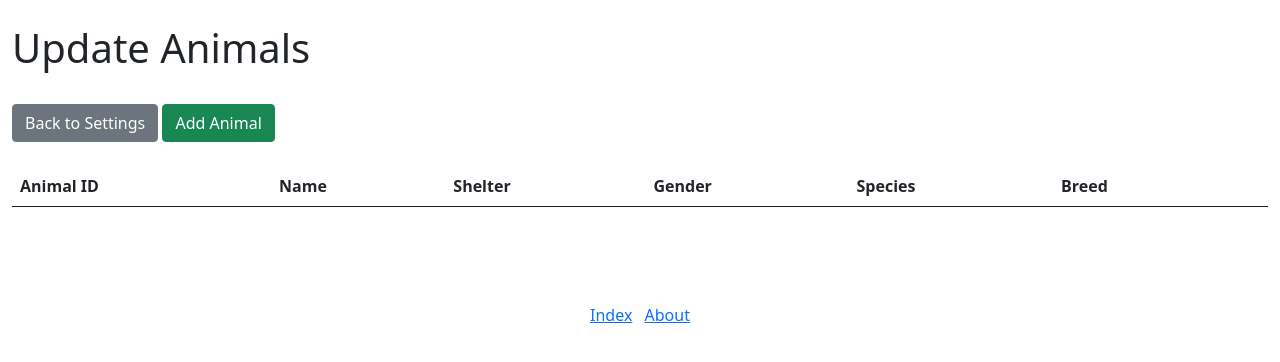
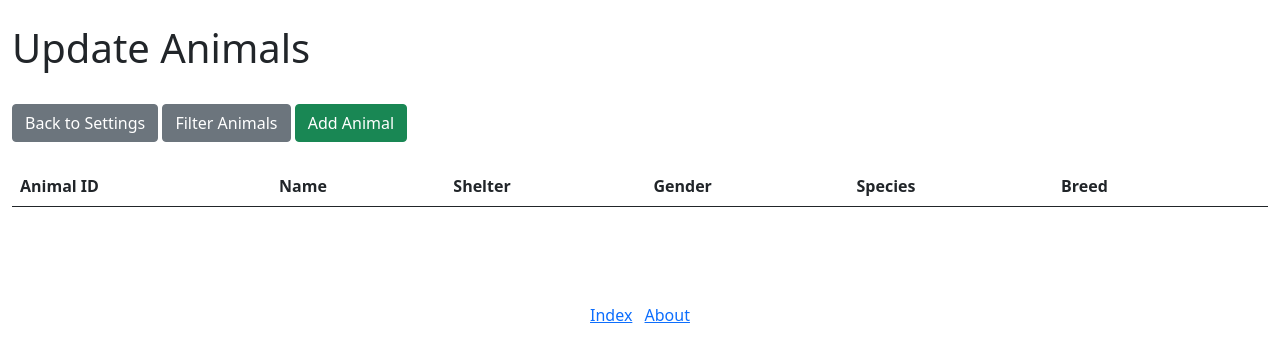
Before and after one commit to alpacawool/Pawsome-Rescue, a Flask app: page /edit-animals in a window 1280 px wide. Shown: the part 56-418 px from the top of the page. Run offline with Flask 2, Linux system fonts and the light colour scheme; data that the repository does not hold is empty; some libraries are stand-ins or nearby versions.

Commit message:
Added filter animals button to update-animals

```diff
--- a/templates/nw57_update_animals.j2
+++ b/templates/nw57_update_animals.j2
@@ -5,6 +5,7 @@
 <h1>Update Animals</h1>
 <br>
 <a href="/settings"><button class="btn btn-secondary">Back to Settings</button></a>
+<a href="/animals"><button class="btn btn-secondary">Filter Animals</button></a>
 <a href="/insert-animal"><button class="btn btn-success">Add Animal</button></a>
 <br><br>
 {# Animals: Records the details of pets with connections to our animal shelter
```
